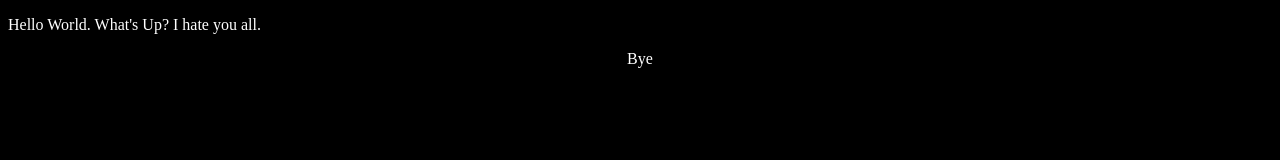
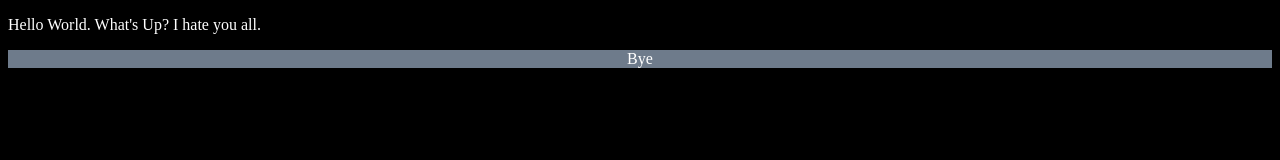
Before and after one commit to TRIIRT/triirt.github.io, a plain HTML site: page index.html in a window 1280 px wide. Drawn offline with Linux system fonts and the light colour scheme.

Commit message:
Update styles.css

```diff
--- a/styles.css
+++ b/styles.css
@@ -5,4 +5,5 @@ body{
 footer{
   margin-top: 10px;
   text-align: center;
+  background-color: #6E7B8B;
 }
```
